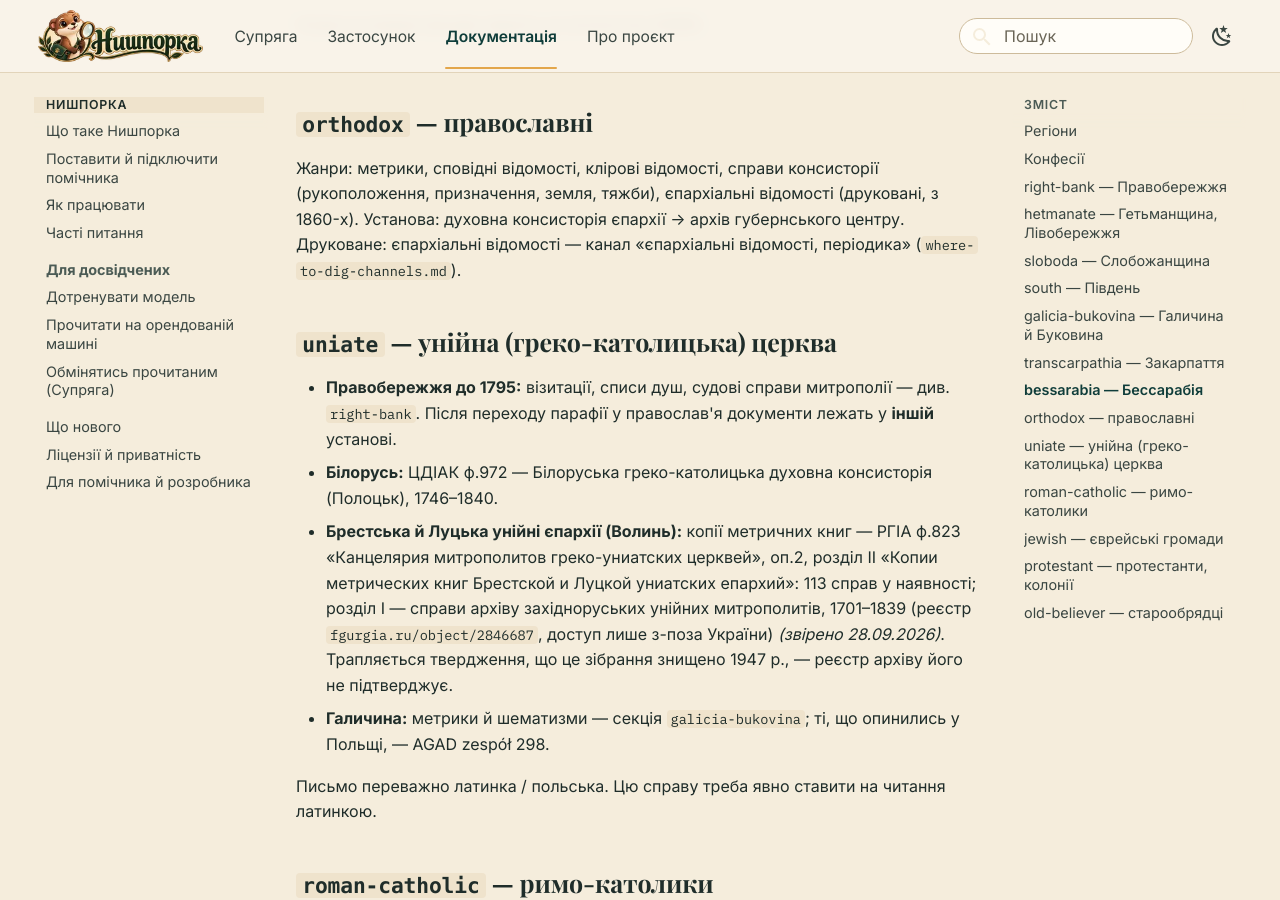
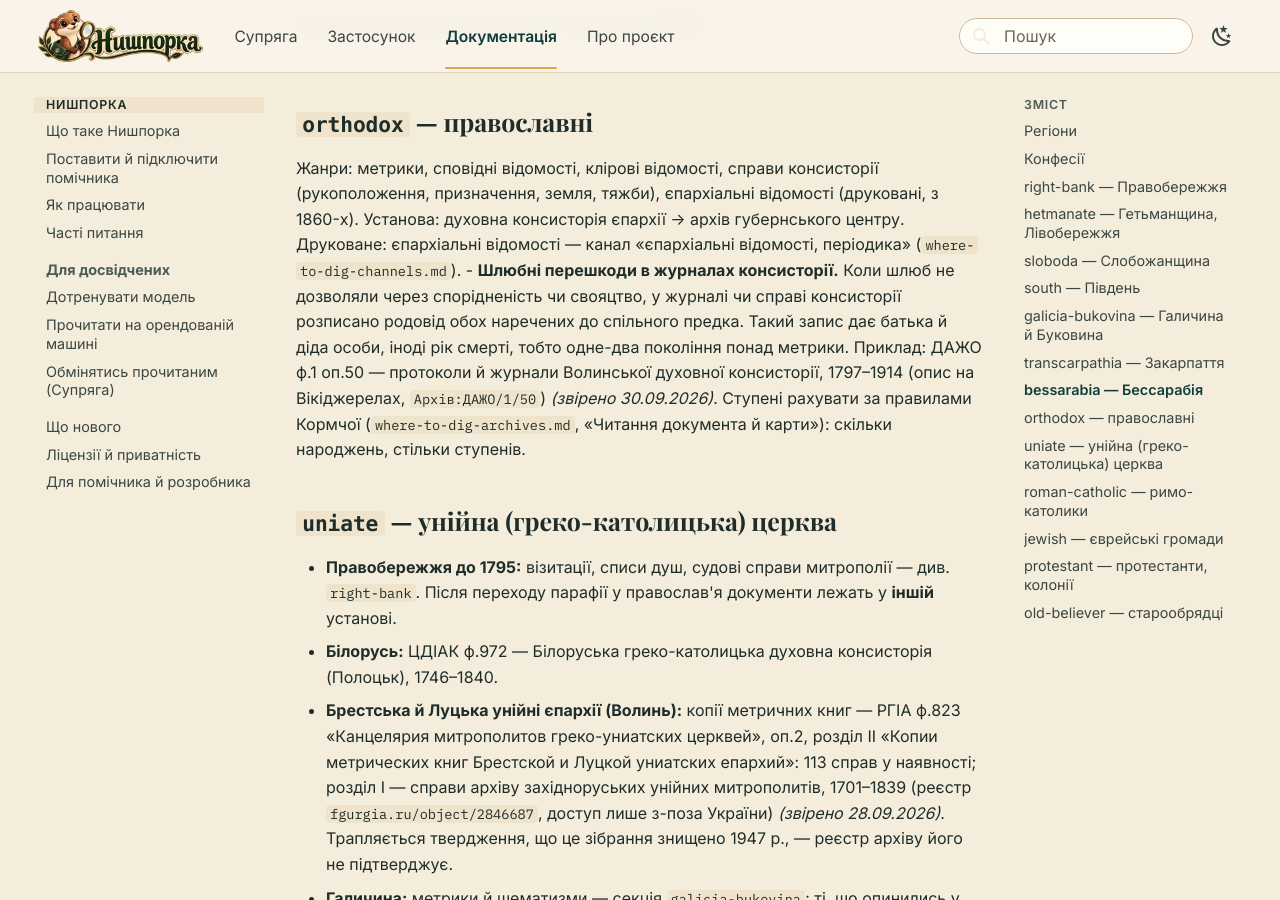
Before and after one commit to SERGIUSH-UA/nyshporka, an MkDocs documentation site: the page built from docs/agents/where-to-dig-traditions.md, in a window 1280 px wide and 900 px high, scrolled down 10998 px. Built offline with MkDocs 1.6.1 and Material for MkDocs 9.7.7, drawn with Linux system fonts in a browser that asks for light colours; comment, search, counter and statistics services are not loaded.

Commit message:
Куди копати: шлюбні перешкоди в журналах консисторії, правила рахунку ступенів із ПЕВ 1864
Co-Authored-By: Claude Opus 5.5 <noreply@anthropic.com>

```diff
--- a/docs/agents/where-to-dig-traditions.md
+++ b/docs/agents/where-to-dig-traditions.md
@@ -201,6 +201,7 @@
 Жанри: метрики, сповідні відомості, клірові відомості, справи консисторії (рукоположення, призначення, земля, тяжби), єпархіальні відомості (друковані, з 1860-х).
 Установа: духовна консисторія єпархії → архів губернського центру.
 Друковане: єпархіальні відомості — канал «єпархіальні відомості, періодика» (`where-to-dig-channels.md`).
+- **Шлюбні перешкоди в журналах консисторії.** Коли шлюб не дозволяли через спорідненість чи свояцтво, у журналі чи справі консисторії розписано родовід обох наречених до спільного предка. Такий запис дає батька й діда особи, іноді рік смерті, тобто одне-два покоління понад метрики. Приклад: ДАЖО ф.1 оп.50 — протоколи й журнали Волинської духовної консисторії, 1797–1914 (опис на Вікіджерелах, `Архів:ДАЖО/1/50`) *(звірено 30.09.2026)*. Ступені рахувати за правилами Кормчої (`where-to-dig-archives.md`, «Читання документа й карти»): скільки народжень, стільки ступенів.
 
 ## `uniate` — унійна (греко-католицька) церква
 
```
Also changed, not shown: .claude/skills/where-to-dig/references/where-to-dig-archives.md (+1 -0 lines), .claude/skills/where-to-dig/references/where-to-dig-traditions.md (+1 -0 lines), docs/agents/where-to-dig-archives.md (+1 -0 lines).
